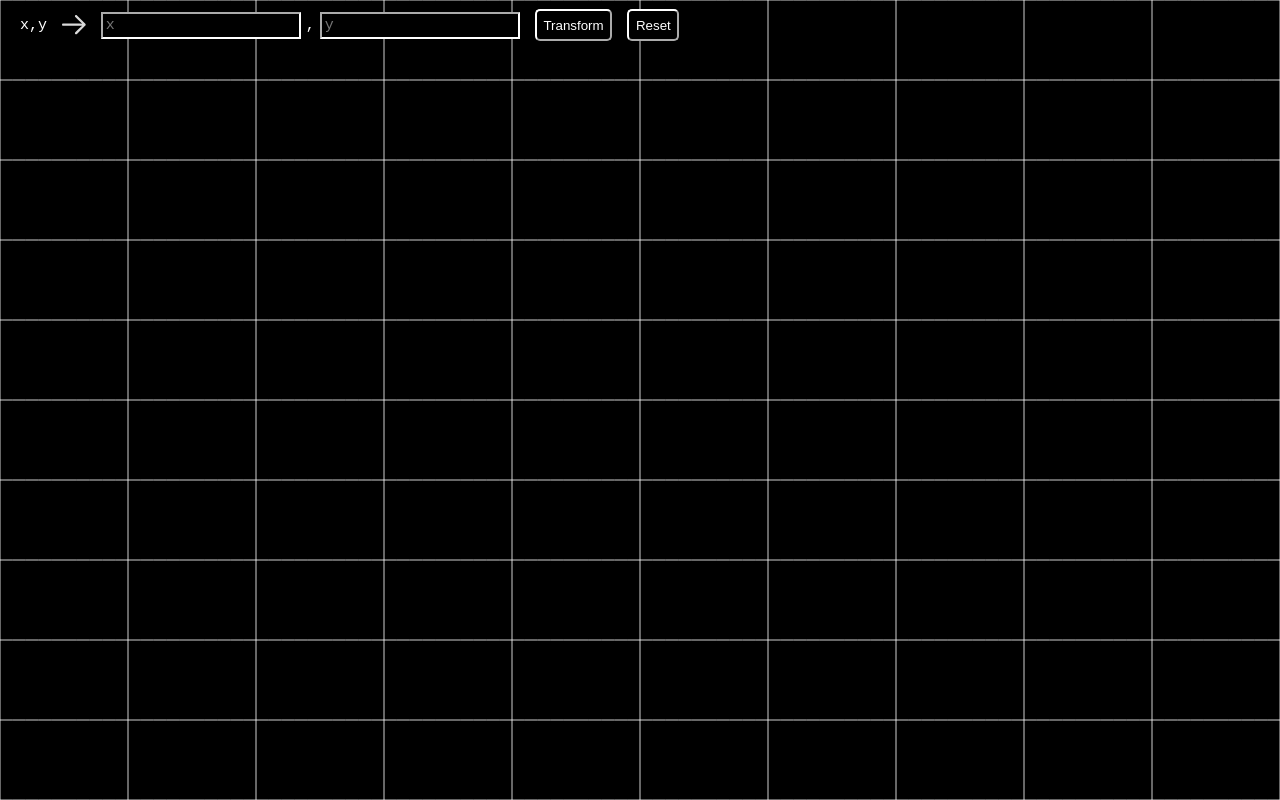
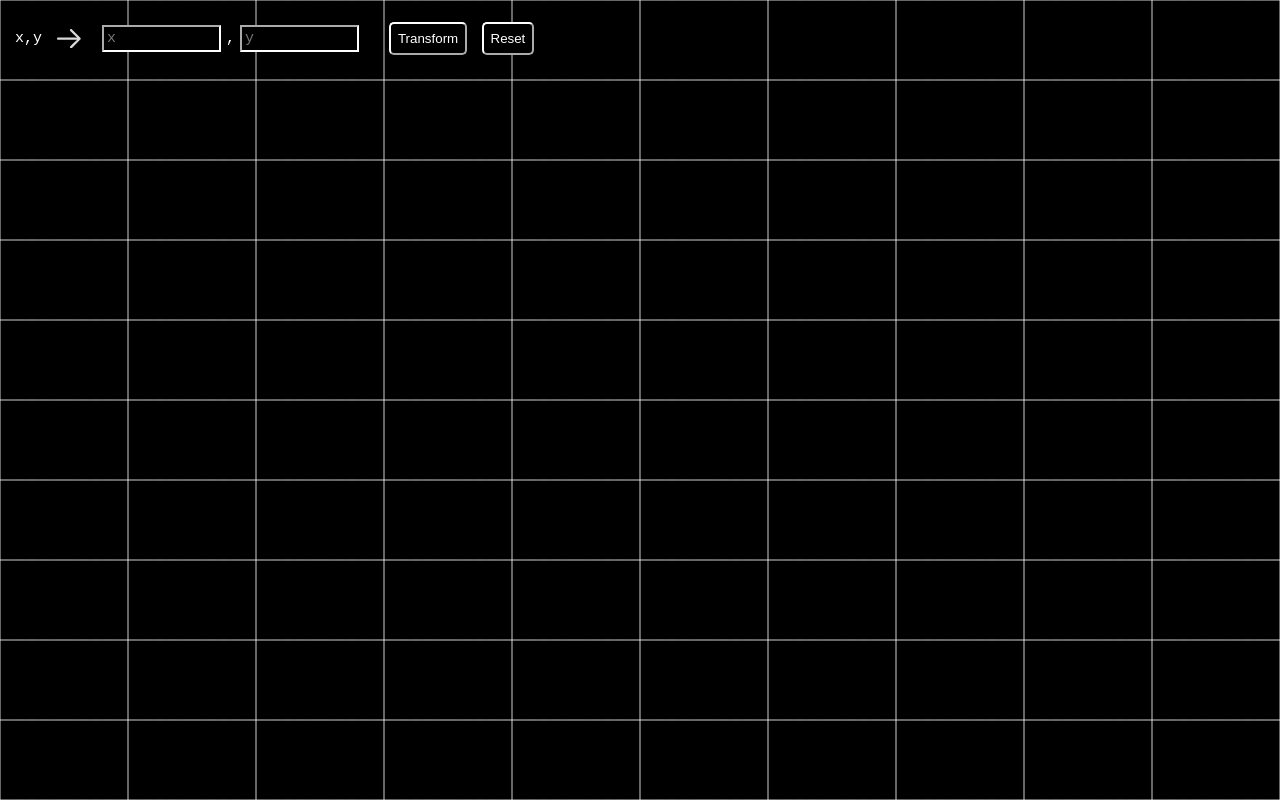
Before and after one commit to DmitriiPavlov/math_viz, a React (Vite) app in the folder transform_viz/: page / in a window 1280 px wide. Built offline with nearby package versions, Linux system fonts and the light colour scheme.

Commit message:
screen size changes

```diff
--- a/transform_viz/src/Input.module.css
+++ b/transform_viz/src/Input.module.css
@@ -1,22 +1,25 @@
-.container{
-    color:white;
-    display:flex;
+.container {
+    color: white;
+    display: flex;
     flex-direction: row;
-    gap:15px;
-    height:10px;
+    gap: 15px;
     align-items: center;
     background-color: transparent;
-    padding:20px;
+    padding: 1em;
     font-family: monospace;
-    font-size:15px;
+    font-size: 15px;
+    flex-wrap: wrap; /* Keeps wrapping */
+    min-height: 2em; /* Adjusted for content flexibility */
+    width:fit-content
 }
 
 .inputdiv{
     display:flex;
-    width:fit-content;
     height:1.5em;
     align-items: center;
     gap:5px;
+    flex-grow: 0;
+    max-width:40%;
 }
 
 input{
@@ -24,7 +27,7 @@ input{
     background-color: black;
     color:white;
     border-color:white;
-    width:max(5em,fit-content);
+    max-width: 40%;
     padding: 0.2em; /* Adjust to fit your design */
     margin: 0;
     font-size: 15px;
@@ -43,8 +46,14 @@ button:hover{
     color:black;
 }
 
+svg{
+    width:2em;
+}
 
 #errormsg{
     color:red;
     background-color: blue;
 }
+p{
+    max-height: 2em;
+}
```
